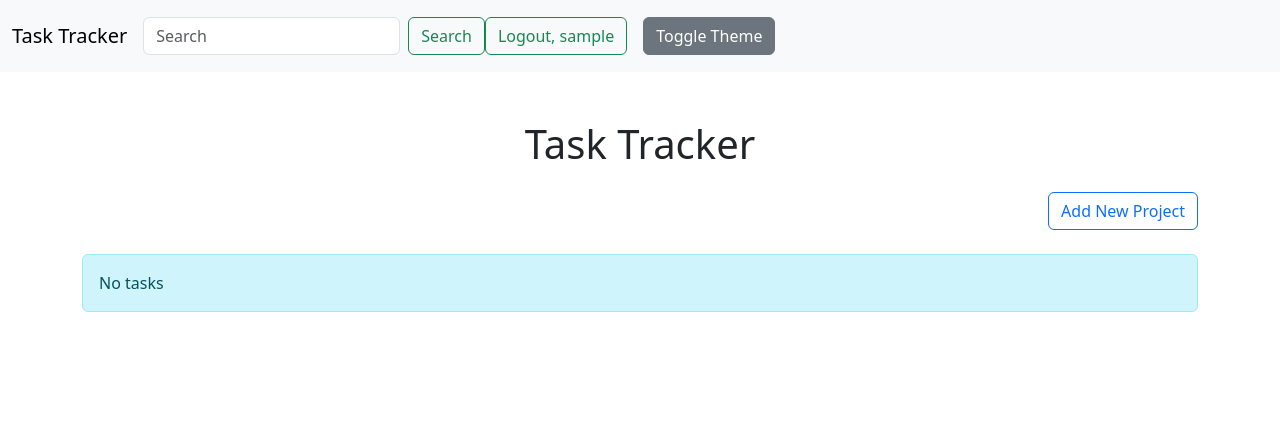
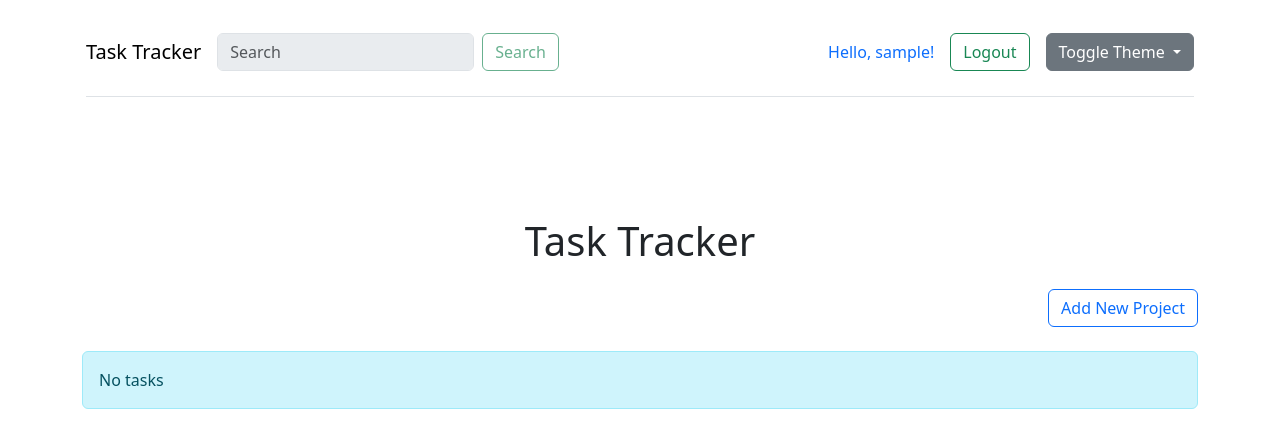
Before and after one commit to abenteuerzeit/PyFlask-HTMX-TaskTracker, a Flask app: template templates/index.html in a window 1280 px wide. Shown: the top 448 px of the page. Run offline with Flask 3, Linux system fonts and the light colour scheme; the template is opened without the code that fills it, so the values that code supplies are empty; the visitor is signed in with stand-in values (Sample User, id 1); some libraries are stand-ins or nearby versions.

Commit message:
feat(templates/navbar.html): add navbar theme toggle dropdown in header
The changes in the templates/navbar.html file include updating the navbar theme toggle dropdown. The dropdown now includes options for "Light", "Dark", and "Auto" themes.

This commit adds the header.html file to the templates directory. The header.html file contains the header section of the webpage, including the navbar.

```diff
--- /dev/null
+++ b/static/js/theme.js
@@ -0,0 +1,72 @@
+'use strict'
+
+const getStoredTheme = () => localStorage.getItem('theme')
+const setStoredTheme = theme => localStorage.setItem('theme', theme)
+
+const getPreferredTheme = () => {
+    const storedTheme = getStoredTheme()
+    if (storedTheme) {
+        return storedTheme
+    }
+
+    return window.matchMedia('(prefers-color-scheme: dark)').matches ? 'dark' : 'light'
+}
+
+const setTheme = theme => {
+    if (theme === 'auto' && window.matchMedia('(prefers-color-scheme: dark)').matches) {
+        document.documentElement.setAttribute('data-bs-theme', 'dark')
+    } else {
+        document.documentElement.setAttribute('data-bs-theme', theme)
+    }
+}
+
+setTheme(getPreferredTheme())
+
+const showActiveTheme = (theme, focus = false) => {
+    const themeSwitcher = document.querySelector('#bd-theme')
+
+    if (!themeSwitcher) {
+        return
+    }
+
+    const themeSwitcherText = document.querySelector('#bd-theme-text')
+    const activeThemeIcon = document.querySelector('.theme-icon-active use')
+    const btnToActive = document.querySelector(`[data-bs-theme-value="${theme}"]`)
+    const svgOfActiveBtn = btnToActive.querySelector('svg use').getAttribute('href')
+
+    document.querySelectorAll('[data-bs-theme-value]').forEach(element => {
+        element.classList.remove('active')
+        element.setAttribute('aria-pressed', 'false')
+    })
+
+    btnToActive.classList.add('active')
+    btnToActive.setAttribute('aria-pressed', 'true')
+    activeThemeIcon.setAttribute('href', svgOfActiveBtn)
+    const themeSwitcherLabel = `${themeSwitcherText.textContent} (${btnToActive.dataset.bsThemeValue})`
+    themeSwitcher.setAttribute('aria-label', themeSwitcherLabel)
+
+    if (focus) {
+        themeSwitcher.focus()
+    }
+}
+
+window.matchMedia('(prefers-color-scheme: dark)').addEventListener('change', () => {
+    const storedTheme = getStoredTheme()
+    if (storedTheme !== 'light' && storedTheme !== 'dark') {
+        setTheme(getPreferredTheme())
+    }
+})
+
+window.addEventListener('DOMContentLoaded', () => {
+    showActiveTheme(getPreferredTheme())
+
+    document.querySelectorAll('[data-bs-theme-value]')
+        .forEach(toggle => {
+            toggle.addEventListener('click', () => {
+                const theme = toggle.getAttribute('data-bs-theme-value')
+                setStoredTheme(theme)
+                setTheme(theme)
+                showActiveTheme(theme, true)
+            })
+        })
+})
--- /dev/null
+++ b/templates/header.html
@@ -0,0 +1,8 @@
+<!-- templates/header.html -->
+
+
+<div class="container py-4 px-3 mx-auto">
+    <header class="d-md-flex align-items-md-center pb-3 mb-5 border-bottom">
+        {% include 'navbar.html' %}
+    </header>
+</div>
--- a/templates/index.html
+++ b/templates/index.html
@@ -1,20 +1,20 @@
 {# index.html #}
 <!DOCTYPE html>
-<html lang="en">
+<html lang="en" data-bs-theme="auto">
 <head>
-    <meta charset="UTF-8">
-    <meta name="viewport" content="width=device-width, initial-scale=1">
+    <meta charset="UTF-8"/>
+    <meta http-equiv="X-UA-Compatible" content="IE=edge"/>
+    <meta name="viewport" content="width=device-width, initial-scale=1"/>
+
     <title>Task Tracker</title>
-    <link rel="stylesheet" href="{{ url_for('static', filename='css/style.css') }}">
-    <link rel="stylesheet" href="{{ url_for('static', filename='css/index.css') }}">
-    <link rel="stylesheet" href="{{ url_for('static', filename='bootstrap-5.3.2-dist/css/bootstrap.css') }}">
+    <link rel="stylesheet" href="{{ url_for('static', filename='css/style.css') }}"/>
+    <link rel="stylesheet" href="{{ url_for('static', filename='css/index.css') }}"/>
+    <link rel="stylesheet" href="{{ url_for('static', filename='bootstrap-5.3.2-dist/css/bootstrap.css') }}"/>
 </head>
 <body>
-<div class="navbar navbar-expand-lg navbar-light bg-light">
-    <div class="container-fluid">
-        {% include 'navbar.html' %}
-    </div>
-</div>
+
+{% include 'header.html' %}
+
 <div class="container my-5">
 
     <h1 class="text-center mb-4">Task Tracker</h1>
@@ -46,6 +46,7 @@
 </div>
 
 <script src="{{ url_for('static', filename='js/htmx.min.js') }}"></script>
-<script src="{{ url_for('static', filename='bootstrap-5.3.2-dist/js/bootstrap.js') }}"></script>
+<script src="{{ url_for('static', filename='bootstrap-5.3.2-dist/js/bootstrap.bundle.js') }}"></script>
+<script src="{{ url_for('static', filename='js/theme.js') }}"></script>
 </body>
 </html>
--- a/templates/navbar.html
+++ b/templates/navbar.html
@@ -1,6 +1,6 @@
 {# navbar.html #}
 
-<nav id="navbar" class="navbar navbar-expand-lg navbar-light bg-light">
+<nav id="navbar" class="navbar navbar-expand-lg container-fluid">
     <a class="navbar-brand" href="/">Task Tracker</a>
     <button class="navbar-toggler" type="button" data-bs-toggle="collapse" data-bs-target="#navbarNav"
             aria-controls="navbarNav" aria-expanded="false" aria-label="Toggle navigation">
@@ -11,20 +11,25 @@
         <ul class="navbar-nav me-auto mb-2 mb-lg-0">
             <li class="nav-item d-flex">
                 <form class="d-flex" hx-get="/search" hx-target="#main-content" hx-swap="outerHTML">
-                    <input class="form-control me-2" type="search" placeholder="Search" aria-label="Search">
-                    <button class="btn btn-outline-success" type="submit">Search</button>
+                    <input class="form-control me-2" type="search" placeholder="Search" aria-label="Search" disabled>
+                    <button class="btn btn-outline-success" type="submit" disabled>Search</button>
                 </form>
             </li>
         </ul>
-        <div class="d-flex">
+        <div class="d-flex align-items-center">
             {% if session['user_id'] %}
+                <div class="me-3">
+                    <p class="mb-0 text-primary">Hello, {{ session['username'] }}!</p>
+                </div>
+
                 <button
                         class="btn btn-outline-success me-2"
                         type="button"
                         hx-get="{{ url_for('user.logout', user_id=session['user_id']) }}"
                         hx-target="#navbar"
-                        hx-swap="outerHTML">
-                    Logout, {{ session['username'] }}
+                        hx-swap="outerHTML"
+                >
+                    Logout
                 </button>
             {% else %}
                 <button
@@ -33,7 +38,8 @@
                         hx-trigger="click"
                         data-bs-toggle="modal"
                         data-bs-target="#modals"
-                        class="btn btn-primary">
+                        class="btn btn-outline-primary me-2"
+                >
                     Login
                 </button>
                 <button hx-get="/users/new?modal_title=Sign+Up"
@@ -41,16 +47,28 @@
                         hx-trigger="click"
                         data-bs-toggle="modal"
                         data-bs-target="#modals"
-                        class="btn btn-outline-primary">
+                        class="btn btn-primary me-2">
                     Sign Up
                 </button>
             {% endif %}
-            <button
-                    class="btn btn-secondary ms-2"
-                    type="button"
-                    id="toggleTheme">
-                Toggle Theme
-            </button>
+
+            <!-- Theme Toggle Dropdown -->
+            <div class="btn-group ms-2">
+                <button class="btn btn-secondary dropdown-toggle" type="button" id="themeToggle"
+                        data-bs-toggle="dropdown" aria-expanded="false">
+                    Toggle Theme
+                </button>
+                <ul class="dropdown-menu" aria-labelledby="themeToggle">
+                    <li><a class="dropdown-item" href="#" data-theme="light"
+                           onclick="setTheme('light')">Light</a></li>
+                    <li><a class="dropdown-item" href="#" data-theme="dark"
+                           onclick="setTheme('dark')">Dark</a>
+                    </li>
+                    <li><a class="dropdown-item" href="#" data-theme="auto"
+                           onclick="setTheme('auto')">Auto</a>
+                    </li>
+                </ul>
+            </div>
         </div>
     </div>
 </nav>
```
